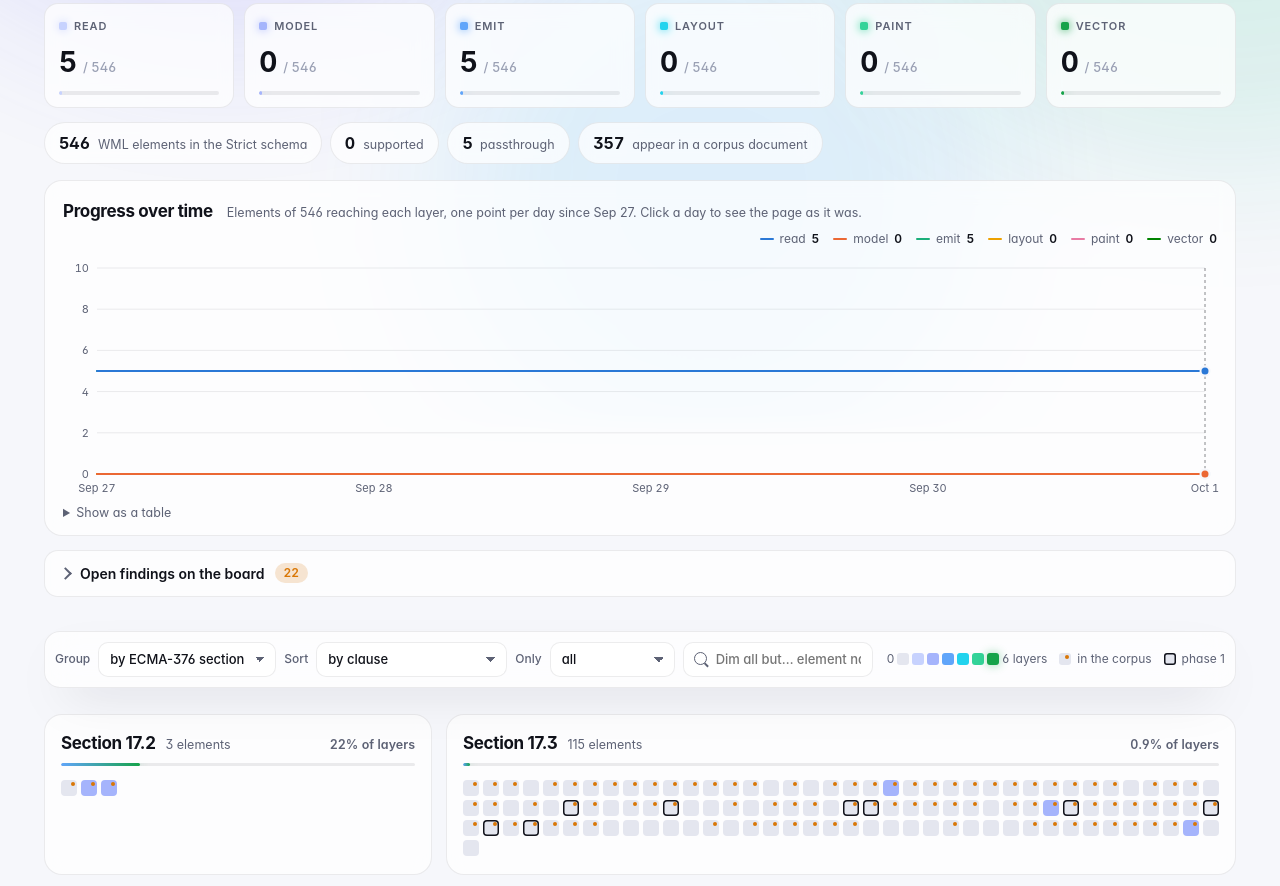
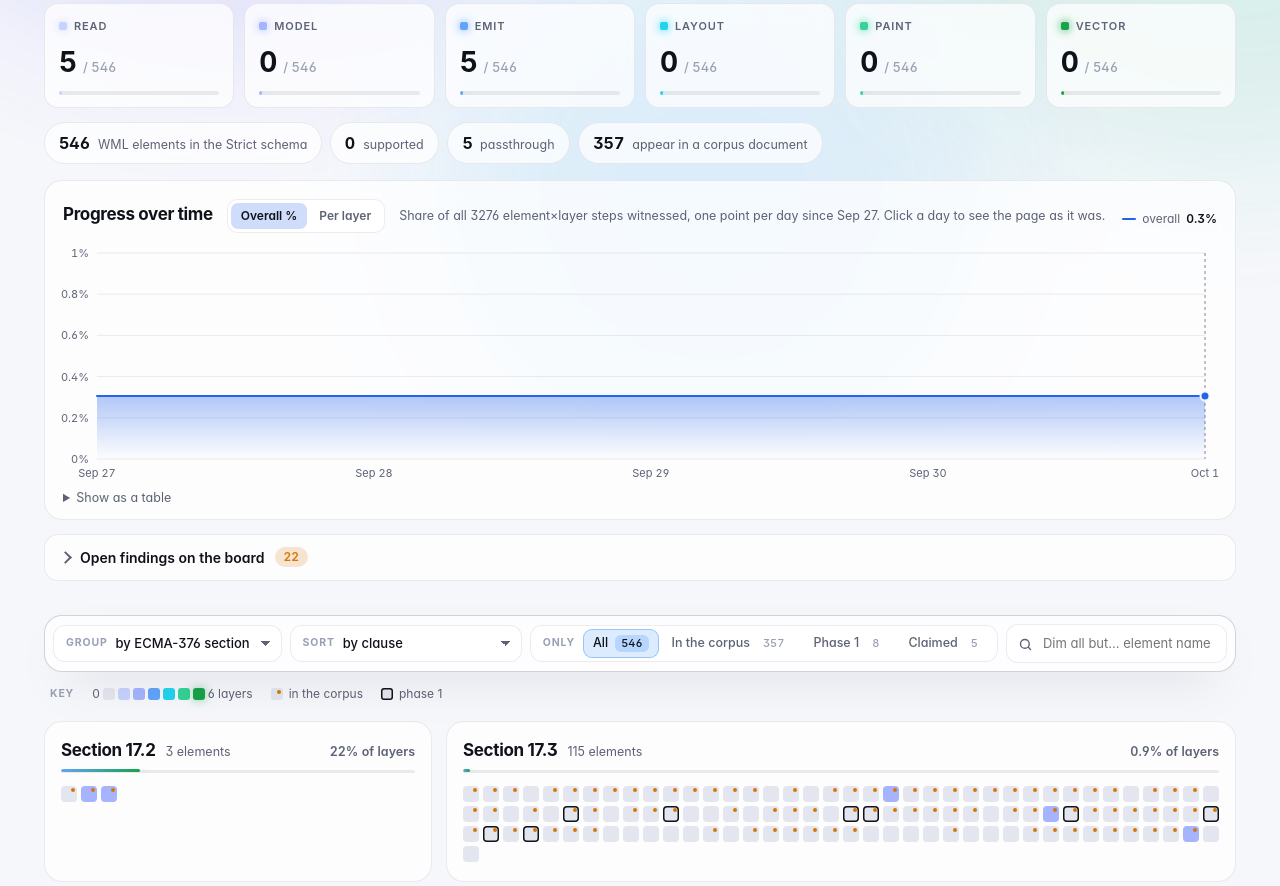
Before and after one commit to IvanRodriCalleja/foliodoc-status, a plain HTML site: page index.html in a window 1280 px wide. Shown: the part 373-1259 px from the top of the page. Drawn offline with Linux system fonts and the light colour scheme.

Commit message:
status: overall share over time, filter bar on one row

```diff
--- a/index.html
+++ b/index.html
@@ -104,30 +104,45 @@ h1 .grad { background:linear-gradient(100deg, var(--g1), var(--g2) 35%, var(--g3
 .stat b { font-size:16px; font-variant-numeric:tabular-nums; }
 .stat span { color:var(--muted); font-size:12.5px; }
 
-/* Toolbar */
-.toolbar { position:sticky; top:12px; z-index:5; margin:26px 0 8px; padding:10px; display:flex; flex-wrap:wrap; gap:10px 14px;
-           align-items:center; border:1px solid var(--line); border-radius:16px; background:color-mix(in srgb, var(--bg2) 72%, transparent);
-           backdrop-filter:blur(16px) saturate(1.4); box-shadow:var(--shadow); }
-.controls { display:flex; flex-wrap:wrap; gap:8px; align-items:center; flex:1; }
-.controls label { position:relative; display:flex; align-items:center; gap:8px; color:var(--muted); font-size:12px; font-weight:500; }
-select, input { font:inherit; font-size:13px; color:var(--fg); background:var(--card-hi); border:1px solid var(--line);
-                border-radius:10px; padding:7px 30px 7px 11px; outline:none; transition:border-color .15s, box-shadow .15s;
-                -webkit-appearance:none; appearance:none; }
-select { background-image:linear-gradient(45deg, transparent 50%, var(--muted) 50%), linear-gradient(135deg, var(--muted) 50%, transparent 50%);
-         background-position:calc(100% - 15px) 52%, calc(100% - 10px) 52%; background-size:5px 5px; background-repeat:no-repeat; cursor:pointer; }
+/* Toolbar: the filters on one sticky row; the key below it, out of their way */
+.toolbar { position:sticky; top:12px; z-index:5; margin:26px 0 0; padding:8px; display:flex; flex-wrap:wrap; gap:8px;
+           align-items:center; border:1px solid var(--line-hi); border-radius:18px; background:color-mix(in srgb, var(--bg2) 78%, transparent);
+           backdrop-filter:blur(18px) saturate(1.5); box-shadow:var(--shadow); }
+.field { display:flex; align-items:center; gap:2px; padding-left:12px; border:1px solid var(--line); border-radius:12px; background:var(--card-hi);
+         transition:border-color .15s, box-shadow .15s; }
+.field:hover { border-color:var(--line-hi); }
+.field:focus-within { border-color:var(--l3); box-shadow:0 0 0 3px color-mix(in srgb, var(--l3) 28%, transparent); }
+.field > span, .chips > span { font-size:10.5px; font-weight:700; letter-spacing:.08em; text-transform:uppercase; color:var(--faint); }
+select, input { font:inherit; font-size:13px; color:var(--fg); outline:none; -webkit-appearance:none; appearance:none; }
+select { border:0; background-color:transparent; padding:8px 30px 8px 6px; cursor:pointer; font-weight:550;
+         background-image:linear-gradient(45deg, transparent 50%, var(--muted) 50%), linear-gradient(135deg, var(--muted) 50%, transparent 50%);
+         background-position:calc(100% - 15px) 52%, calc(100% - 10px) 52%; background-size:5px 5px; background-repeat:no-repeat; }
 select option { background:var(--bg2); color:var(--fg); }
-input { padding-right:11px; padding-left:32px; width:190px; }
-.search::before { content:""; position:absolute; left:11px; top:50%; width:11px; height:11px; margin-top:-7px; border:1.5px solid var(--muted);
-                  border-radius:50%; pointer-events:none; }
-.search::after { content:""; position:absolute; left:21px; top:50%; width:5px; height:1.5px; margin-top:4px; background:var(--muted);
-                 transform:rotate(45deg); pointer-events:none; }
-.search { padding:0; }
-select:hover, input:hover { border-color:var(--line-hi); }
-select:focus-visible, input:focus { border-color:var(--l3); box-shadow:0 0 0 3px color-mix(in srgb, var(--l3) 30%, transparent); }
-.legend { display:flex; gap:12px; flex-wrap:wrap; font-size:12px; color:var(--muted); align-items:center; }
+.chips { display:flex; flex-wrap:wrap; align-items:center; gap:3px; padding:3px 3px 3px 12px; border:1px solid var(--line); border-radius:12px;
+         background:var(--card-hi); }
+.chips > span { margin-right:5px; }
+.chips button { border:0; cursor:pointer; font:inherit; font-size:12.5px; font-weight:550; color:var(--muted); background:none;
+                padding:5px 10px; border-radius:9px; display:inline-flex; align-items:center; gap:7px; transition:background-color .2s, color .2s, box-shadow .2s; }
+.chips button:hover { color:var(--fg); background:var(--card); }
+.chips button small { font-size:11px; font-variant-numeric:tabular-nums; color:var(--faint); padding:0 6px; border-radius:6px; background:var(--card); }
+.chips button[aria-pressed="true"] { color:var(--fg); background:color-mix(in srgb, var(--l3) 22%, transparent);
+                                     box-shadow:inset 0 0 0 1px color-mix(in srgb, var(--l3) 55%, transparent); }
+.chips button[aria-pressed="true"] small { color:var(--fg); background:color-mix(in srgb, var(--l3) 30%, transparent); }
+.search { position:relative; flex:1 1 200px; display:flex; }
+.search svg { position:absolute; left:12px; top:50%; width:15px; height:15px; margin-top:-7.5px; color:var(--muted); pointer-events:none; }
+.search input { width:100%; padding:9px 12px 9px 36px; border:1px solid var(--line); border-radius:12px; background:var(--card-hi);
+                transition:border-color .15s, box-shadow .15s; }
+.search input:hover { border-color:var(--line-hi); }
+.search input:focus { border-color:var(--l3); box-shadow:0 0 0 3px color-mix(in srgb, var(--l3) 28%, transparent); }
+.legend { display:flex; gap:8px 18px; flex-wrap:wrap; font-size:12px; color:var(--muted); align-items:center; margin:12px 6px 0; }
+.legend::before { content:"Key"; font-size:10.5px; font-weight:700; letter-spacing:.08em; text-transform:uppercase; color:var(--faint); }
 .scale { display:flex; align-items:center; gap:3px; }
 .scale i, .legend i { display:inline-block; width:12px; height:12px; border-radius:3px; }
 .legend .mark { display:inline-flex; align-items:center; gap:6px; }
+#history .seg { display:inline-flex; padding:3px; gap:2px; border:1px solid var(--line); border-radius:10px; background:var(--card-hi); }
+#history .seg button { border:0; cursor:pointer; font:inherit; font-size:12px; font-weight:600; color:var(--muted); background:none; padding:4px 10px; border-radius:7px; }
+#history .seg button[aria-pressed="true"] { color:var(--fg); background:color-mix(in srgb, var(--g2) 22%, transparent); }
+#chart .area { opacity:0; animation:fadein .9s ease .5s forwards; }
 
 /* Findings */
 details#findings { margin:14px 0 0; border:1px solid var(--line); border-radius:14px; background:var(--card); backdrop-filter:blur(8px); }
@@ -254,14 +269,16 @@ footer p { max-width:860px; margin:16px 0 0; }
   section.wide { grid-column:auto; }
 }
 @media (max-width: 520px) {
+  .field { flex:1 1 140px; }
+  .field select { flex:1; }
+  .chips { flex-wrap:nowrap; overflow-x:auto; scrollbar-width:none; width:100%; }
+  .chips button { white-space:nowrap; }
+
   .wrap { padding:0 16px; }
   header { padding-top:32px; }
   .pipeline { grid-template-columns:repeat(2, minmax(0,1fr)); }
   .stage::after { display:none; }
   main { grid-template-columns:1fr; }
-  input { width:100%; }
-  .controls label { flex:1 1 140px; }
-  .controls select { width:100%; }
   details#findings ul { grid-template-columns:1fr; }
 }
 @media (prefers-reduced-motion: reduce) {
@@ -288,21 +305,20 @@ footer p { max-width:860px; margin:16px 0 0; }
   <div class="pipeline" id="pipeline"></div>
   <div class="stats" id="stats"></div>
   <section id="history" hidden aria-labelledby="historyTitle">
-    <div class="head"><h2 id="historyTitle">Progress over time</h2><p id="historySub"></p><div class="keys" id="historyKeys"></div></div>
+    <div class="head"><h2 id="historyTitle">Progress over time</h2><div class="seg" id="historyMode" role="group" aria-label="Chart view"><button type="button" data-m="overall" aria-pressed="true">Overall %</button><button type="button" data-m="layers" aria-pressed="false">Per layer</button></div><p id="historySub"></p><div class="keys" id="historyKeys"></div></div>
     <div id="chart"></div>
     <details><summary>Show as a table</summary><div id="historyTable"></div></details>
   </section>
   <details id="findings"></details>
 </header>
 <div class="toolbar">
-  <div class="controls">
-    <label>Group <select id="group"><option value="section">by ECMA-376 section</option><option value="phase">by roadmap phase</option><option value="none">flat</option></select></label>
-    <label>Sort <select id="sort"><option value="clause">by clause</option><option value="documents">by documents (at least)</option><option value="name">by name</option></select></label>
-    <label>Only <select id="only"><option value="">all</option><option value="corpus">in the corpus</option><option value="phase1">phase 1</option><option value="claimed">claimed</option></select></label>
-    <label class="search" aria-label="Dim all but"><input id="find" placeholder="Dim all but&hellip; element name" size="14"></label>
-  </div>
-  <div class="legend" id="legend"></div>
+    <label class="field"><span>Group</span><select id="group"><option value="section">by ECMA-376 section</option><option value="phase">by roadmap phase</option><option value="none">flat</option></select></label>
+    <label class="field"><span>Sort</span><select id="sort"><option value="clause">by clause</option><option value="documents">by documents (at least)</option><option value="name">by name</option></select></label>
+    <div class="chips" id="onlyChips" role="group" aria-label="Only"><span>Only</span></div>
+    <select id="only" hidden><option value="">all</option><option value="corpus">in the corpus</option><option value="phase1">phase 1</option><option value="claimed">claimed</option></select>
+    <label class="search"><svg viewBox="0 0 24 24" fill="none" stroke="currentColor" stroke-width="2.2" stroke-linecap="round" aria-hidden="true"><circle cx="11" cy="11" r="7"/><path d="m20 20-3.5-3.5"/></svg><input id="find" placeholder="Dim all but&hellip; element name" aria-label="Dim all but element name"></label>
 </div>
+<div class="legend" id="legend"></div>
 <main id="main"></main>
 <footer id="foot"></footer>
 </div>
@@ -451,6 +467,18 @@ globalThis.StatusLogic = (() => {
   }
 
   const S = globalThis.StatusLogic;
+  // "Only" is the hidden select's options drawn as chips, each with how many
+  // squares it keeps on the day shown; a chip sets the select.
+  function chips() {
+    const only = $("only");
+    const kept = (v) => v === "changed" ? D.cells.filter(c => change(c)).length : D.cells.filter(c => S.keep(c, v)).length;
+    $("onlyChips").innerHTML = `<span>Only</span>` + [...only.options].map(o =>
+      `<button type="button" data-v="${escape(o.value)}" aria-pressed="${o.value === only.value}">${escape(o.text[0].toUpperCase() + o.text.slice(1))}<small>${kept(o.value)}</small></button>`).join("");
+  }
+  $("onlyChips").addEventListener("click", (e) => {
+    const b = e.target.closest("button"); if (!b || b.dataset.v === $("only").value) return;
+    $("only").value = b.dataset.v; chips(); render();
+  });
   const options = () => ({group: $("group").value, sort: $("sort").value, only: $("only").value === "changed" ? "" : $("only").value, find: $("find").value});
   const cells = () => $("only").value === "changed" ? D.cells.filter(c => change(c)) : D.cells;
   // Group, sort, Only and the day redraw the board and replay its entrance;
@@ -506,6 +534,7 @@ globalThis.StatusLogic = (() => {
   for (const id of ["group", "sort", "only"]) $(id).addEventListener("input", render);
   $("find").addEventListener("input", refind);
   summary();
+  chips();
   render();
 
   // History: history.json and snapshots/ sit beside the published page, one
@@ -517,34 +546,59 @@ globalThis.StatusLogic = (() => {
   const SVG_PAD = {l: 34, r: 12, t: 10, b: 24};
   let days = [];
   const snapshots = new Map();
+  // Two views of one history, never one chart with two scales: "overall",
+  // the share of every element-by-layer step witnessed (the ring's number;
+  // each point's layer counts summed over elements times layers), and
+  // "layers", how many elements reach each layer.
+  let mode = "overall";
+  const overall = (d) => d.elements ? 100 * L.reduce((s, l) => s + (d.layers[l] || 0), 0) / (d.elements * L.length) : 0;
+  const series = () => mode === "overall"
+    ? [{name: "overall", colour: "var(--g2)", value: overall, text: (d) => share(L.reduce((s, l) => s + (d.layers[l] || 0), 0), d.elements * L.length)}]
+    : L.map((l, k) => ({name: l, colour: `var(--s${k + 1})`, value: (d) => d.layers[l] || 0, text: (d) => `${d.layers[l] || 0} / ${d.elements}`}));
+  function keys() {
+    const last = days[days.length - 1], picked = then ? days.find(d => d.key === then.key) || last : last;
+    $("historySub").textContent = (mode === "overall"
+      ? `Share of all ${last.elements * L.length} element×layer steps witnessed`
+      : `Elements of ${last.elements} reaching each layer`) + `, one point per day since ${dayLabel(days[0].date)}. Click a day to see the page as it was.`;
+    $("historyKeys").innerHTML = series().map(s => `<span style="--c:${s.colour}"><i></i>${escape(s.name)} <b>${escape(s.text(picked))}</b></span>`).join("");
+    for (const b of $("historyMode").querySelectorAll("button")) b.setAttribute("aria-pressed", String(b.dataset.m === mode));
+  }
   function chart() {
     const box = $("chart"), w = box.clientWidth, h = box.clientHeight;
     if (!days.length || !w) return;
+    keys();
+    const lines = series();
     const pad = SVG_PAD, iw = w - pad.l - pad.r, ih = h - pad.t - pad.b;
     const t0 = days[0].at, t1 = days[days.length - 1].at, span = Math.max(t1 - t0, 864e5);
-    const top = Math.max(10, ...days.flatMap(d => L.map(l => d.layers[l] || 0)));
-    const step = [1, 2, 5, 10, 20, 25, 50, 100, 200, 250, 500].find(s => top / s <= 5) || Math.ceil(top / 5);
-    const ymax = Math.ceil(top / step) * step;
+    const floor = mode === "overall" ? 1 : 10;
+    const top = Math.max(floor, ...days.flatMap(d => lines.map(s => s.value(d))));
+    const steps = mode === "overall" ? [0.1, 0.2, 0.25, 0.5, 1, 2, 2.5, 5, 10, 20, 25] : [1, 2, 5, 10, 20, 25, 50, 100, 200, 250, 500];
+    const step = steps.find(s => top / s <= 5) || Math.ceil(top / 5);
+    const ymax = Math.min(mode === "overall" ? 100 : Infinity, Math.ceil(top / step - 1e-9) * step);
+    const tick = (v) => mode === "overall" ? (+v.toFixed(2)) + "%" : String(v);
     const x = (t) => pad.l + (days.length === 1 ? iw / 2 : iw * (t - t0) / span);
     const y = (v) => pad.t + ih - ih * v / ymax;
-    let s = `<svg viewBox="0 0 ${w} ${h}" role="img" aria-label="Elements reaching each layer, per day"><g class="grid">`;
-    for (let v = 0; v <= ymax; v += step) s += `<line x1="${pad.l}" x2="${w - pad.r}" y1="${y(v)}" y2="${y(v)}"/>`;
+    let s = `<svg viewBox="0 0 ${w} ${h}" role="img" aria-label="${mode === "overall" ? "Share of element-by-layer steps witnessed, per day" : "Elements reaching each layer, per day"}">`
+      + `<defs><linearGradient id="areaGrad" x1="0" y1="0" x2="0" y2="1"><stop offset="0" stop-color="var(--g2)" stop-opacity=".35"/><stop offset="1" stop-color="var(--g2)" stop-opacity="0"/></linearGradient></defs><g class="grid">`;
+    const ticks = []; for (let i = 0; i * step <= ymax + 1e-9; i++) ticks.push(i * step);
+    for (const v of ticks) s += `<line x1="${pad.l}" x2="${w - pad.r}" y1="${y(v)}" y2="${y(v)}"/>`;
     s += `</g><g class="axis">`;
-    for (let v = 0; v <= ymax; v += step) s += `<text x="${pad.l - 8}" y="${y(v) + 4}" text-anchor="end">${v}</text>`;
+    for (const v of ticks) s += `<text x="${pad.l - 8}" y="${y(v) + 4}" text-anchor="end">${tick(v)}</text>`;
     const every = Math.max(1, Math.ceil(days.length / Math.max(1, Math.floor(iw / 70))));
     days.forEach((d, i) => { if (i % every === 0 || i === days.length - 1) s += `<text x="${x(d.at)}" y="${h - 6}" text-anchor="middle">${escape(dayLabel(d.date))}</text>`; });
     s += `</g>`;
     const picked = then ? days.find(d => d.key === then.key) : days[days.length - 1];
     if (picked) s += `<line class="pick" x1="${x(picked.at)}" x2="${x(picked.at)}" y1="${pad.t}" y2="${pad.t + ih}"/>`;
     // Later layers draw first, so where two layers agree the earlier one shows.
-    L.slice().reverse().forEach((l) => {
-      const k = L.indexOf(l);
-      const pts = days.map(d => [x(d.at), y(d.layers[l] || 0)]);
+    lines.slice().reverse().forEach((line) => {
+      const k = lines.indexOf(line);
+      const pts = days.map(d => [x(d.at), y(line.value(d))]);
       let p = `M${pts[0][0]},${pts[0][1]}`;
       for (let i = 1; i < pts.length; i++) p += `H${pts[i][0]}V${pts[i][1]}`;
       if (pts.length === 1) p += `h0.01`;
-      s += `<g class="series" style="--k:${k}"><path class="draw" d="${p}" stroke="var(--s${k + 1})"/>`
-        + days.map((d, i) => d === picked ? `<circle cx="${pts[i][0]}" cy="${pts[i][1]}" r="4.5" fill="var(--s${k + 1})"/>` : "").join("") + `</g>`;
+      if (mode === "overall") s += `<path class="area" d="${p}V${y(0)}H${pts[0][0]}Z" fill="url(#areaGrad)"/>`;
+      s += `<g class="series" style="--k:${k}"><path class="draw" d="${p}" stroke="${line.colour}"/>`
+        + days.map((d, i) => d === picked ? `<circle cx="${pts[i][0]}" cy="${pts[i][1]}" r="4.5" fill="${line.colour}"/>` : "").join("") + `</g>`;
     });
     s += `<line class="cross" id="cross" y1="${pad.t}" y2="${pad.t + ih}"/></svg>`;
     box.innerHTML = s;
@@ -557,15 +611,21 @@ globalThis.StatusLogic = (() => {
     box.onmousemove = (e) => {
       const d = nearest(e), cx = x(d.at), cross = $("cross"), r = box.getBoundingClientRect();
       cross.setAttribute("x1", cx); cross.setAttribute("x2", cx); cross.classList.add("on");
+      const witnessed = L.reduce((n, l) => n + (d.layers[l] || 0), 0);
       tip.innerHTML = `<h3 style="font-family:inherit">${escape(dayLabel(d.date, true))}</h3>`
         + `<div class="clause">commit <code>${escape(d.sha.slice(0, 12))}</code>${d.count > 1 ? ` &middot; last of ${d.count} that day` : ""}</div>`
-        + `<div style="margin-top:8px">${L.map((l, k) => `<div class="rowv" style="--c:var(--s${k + 1})"><i></i>${escape(l)}<b>${d.layers[l] || 0} / ${d.elements}</b></div>`).join("")}</div>`
+        + `<div class="rowv" style="--c:var(--g2);margin-top:8px"><i></i>overall<b>${share(witnessed, d.elements * L.length)} &middot; ${witnessed} / ${d.elements * L.length} steps</b></div>`
+        + `<div style="margin-top:4px">${L.map((l, k) => `<div class="rowv" style="--c:var(--s${k + 1})"><i></i>${escape(l)}<b>${d.layers[l] || 0} / ${d.elements}</b></div>`).join("")}</div>`
         + `<div class="more">${d === days[days.length - 1] ? "Click to come back to today" : "Click to see the page on this day"}</div>`;
       place({right: r.left + cx, left: r.left + cx, top: r.top + 8});
     };
     box.onmouseleave = () => { hide(); const c = $("cross"); if (c) c.classList.remove("on"); };
     box.onclick = (e) => pick(nearest(e));
   }
+  $("historyMode").addEventListener("click", (e) => {
+    const b = e.target.closest("button"); if (!b || b.dataset.m === mode) return;
+    mode = b.dataset.m; chart();
+  });
   // Shows the page on `day`, or today's for the last day or none.
   async function pick(day) {
     if (!day || day === days[days.length - 1]) { D = NOW; then = null; }
@@ -578,7 +638,7 @@ globalThis.StatusLogic = (() => {
       D = snapshots.get(day.snapshot); then = day;
     }
     try { history.replaceState(null, "", then ? "#day=" + then.key : location.pathname + location.search); } catch (e) {}
-    hide(); summary(); render(); chart();
+    hide(); summary(); chips(); render(); chart();
   }
   $("whenBack").addEventListener("click", () => pick(null));
   function load(points) {
@@ -589,11 +649,8 @@ globalThis.StatusLogic = (() => {
     }
     days = [...byDay.values()];
     if (!days.length) return;
-    const last = days[days.length - 1];
-    $("historySub").textContent = `Elements of ${last.elements} reaching each layer, one point per day since ${dayLabel(days[0].date)}. Click a day to see the page as it was.`;
-    $("historyKeys").innerHTML = L.map((l, k) => `<span style="--c:var(--s${k + 1})"><i></i>${escape(l)} <b>${last.layers[l] || 0}</b></span>`).join("");
-    $("historyTable").innerHTML = `<table><thead><tr><th>Day</th>${L.map(l => `<th>${escape(l)}</th>`).join("")}<th>commit</th></tr></thead><tbody>`
-      + days.slice().reverse().map(d => `<tr><td>${escape(d.key)}</td>${L.map(l => `<td>${d.layers[l] || 0}</td>`).join("")}<td><code>${escape(d.sha.slice(0, 12))}</code></td></tr>`).join("")
+    $("historyTable").innerHTML = `<table><thead><tr><th>Day</th><th>overall</th>${L.map(l => `<th>${escape(l)}</th>`).join("")}<th>commit</th></tr></thead><tbody>`
+      + days.slice().reverse().map(d => `<tr><td>${escape(d.key)}</td><td>${share(L.reduce((n, l) => n + (d.layers[l] || 0), 0), d.elements * L.length)}</td>${L.map(l => `<td>${d.layers[l] || 0}</td>`).join("")}<td><code>${escape(d.sha.slice(0, 12))}</code></td></tr>`).join("")
       + `</tbody></table>`;
     $("history").hidden = false;
     chart();
```
